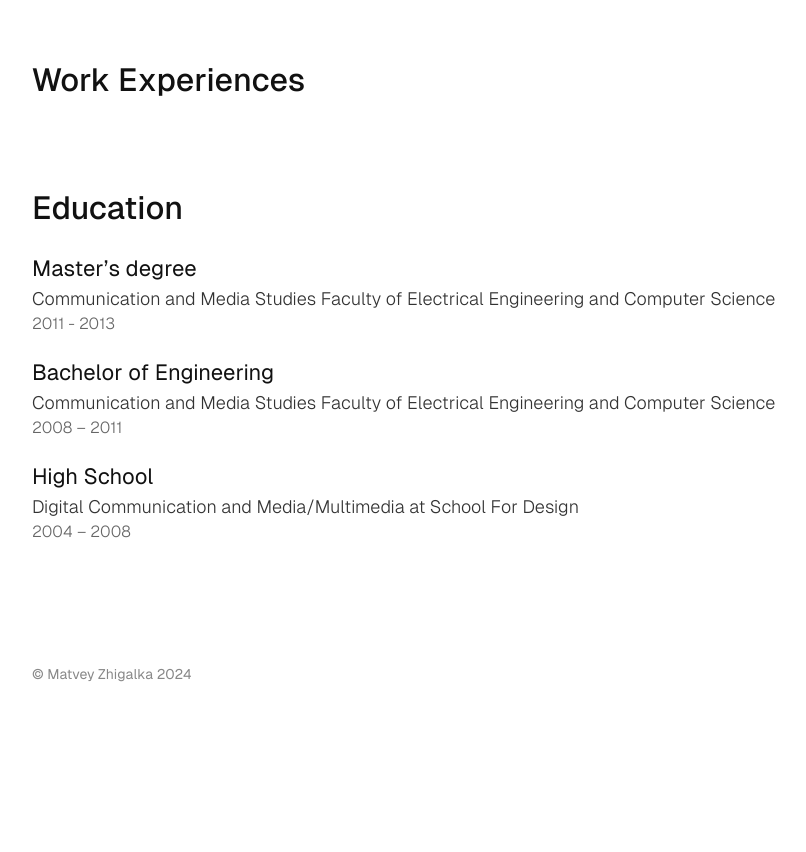
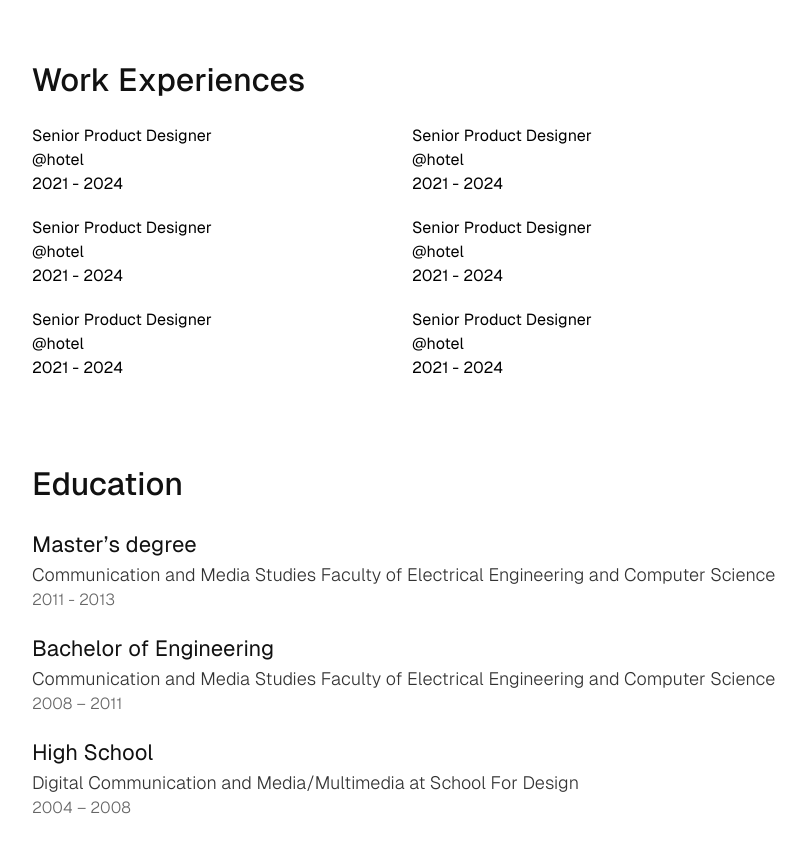
Before and after one commit to mzhigalka/ownWebsite, a React (Create React App) app: page /about in a window 1280 px wide. Shown: the part 1080-1932 px from the top of the page, without its empty margins (228-1034 px from the left). Before the commit the page ends 1805 px from the top, so only its background shows below. Built offline with nearby package versions, Linux system fonts and the light colour scheme.

Commit message:
added section work experiences

```diff
--- a/src/pages/About.tsx
+++ b/src/pages/About.tsx
@@ -40,7 +40,40 @@ const About: FC = () => {
         <h3 className="text-[32px] font-medium text-black mb-[20px]">
           Work Experiences
         </h3>
-        <div className="mb-[80px]"></div>
+        <div className="mb-[80px]">
+          <div className="grid grid-cols-2">
+            <div className="mb-[20px]">
+              <p>Senior Product Designer</p>
+              <p>@hotel</p>
+              <p>2021 - 2024</p>
+            </div>
+            <div className="mb-[20px]">
+              <p>Senior Product Designer</p>
+              <p>@hotel</p>
+              <p>2021 - 2024</p>
+            </div>
+            <div className="mb-[20px]">
+              <p>Senior Product Designer</p>
+              <p>@hotel</p>
+              <p>2021 - 2024</p>
+            </div>
+            <div className="mb-[20px]">
+              <p>Senior Product Designer</p>
+              <p>@hotel</p>
+              <p>2021 - 2024</p>
+            </div>
+            <div>
+              <p>Senior Product Designer</p>
+              <p>@hotel</p>
+              <p>2021 - 2024</p>
+            </div>
+            <div>
+              <p>Senior Product Designer</p>
+              <p>@hotel</p>
+              <p>2021 - 2024</p>
+            </div>
+          </div>
+        </div>
       </div>
       <div>
         <h3 className="text-[32px] font-medium text-black mb-[20px]">
```
